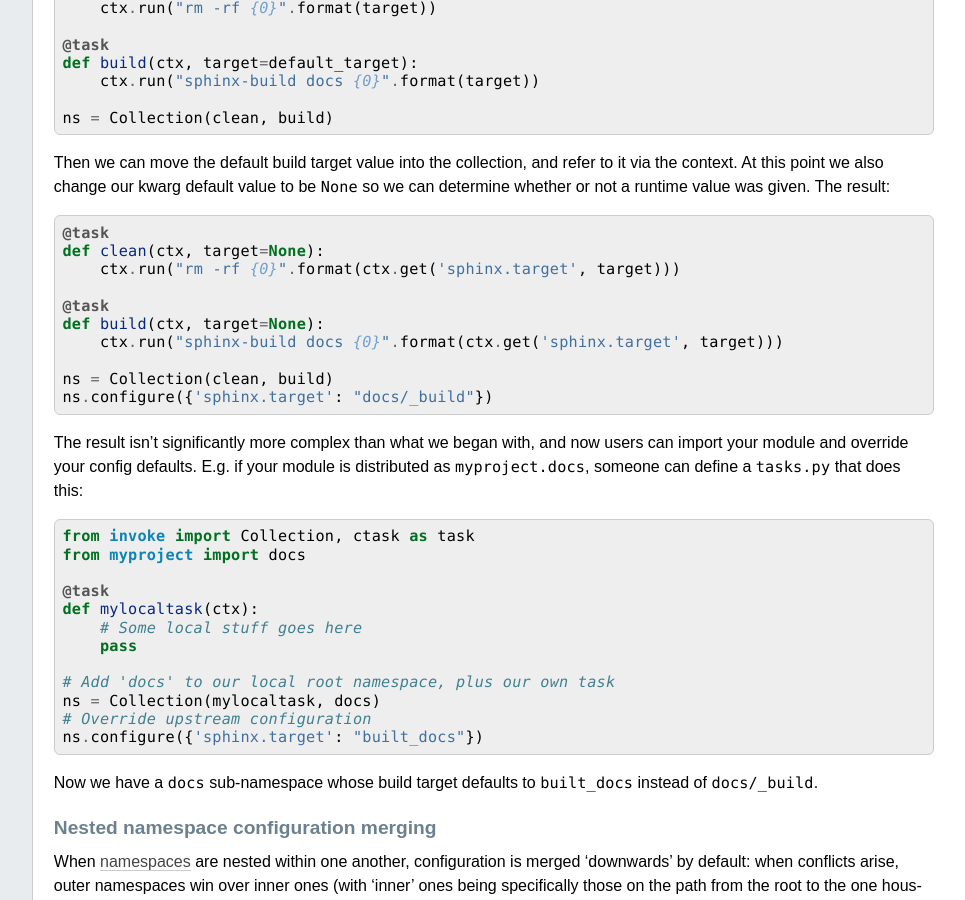
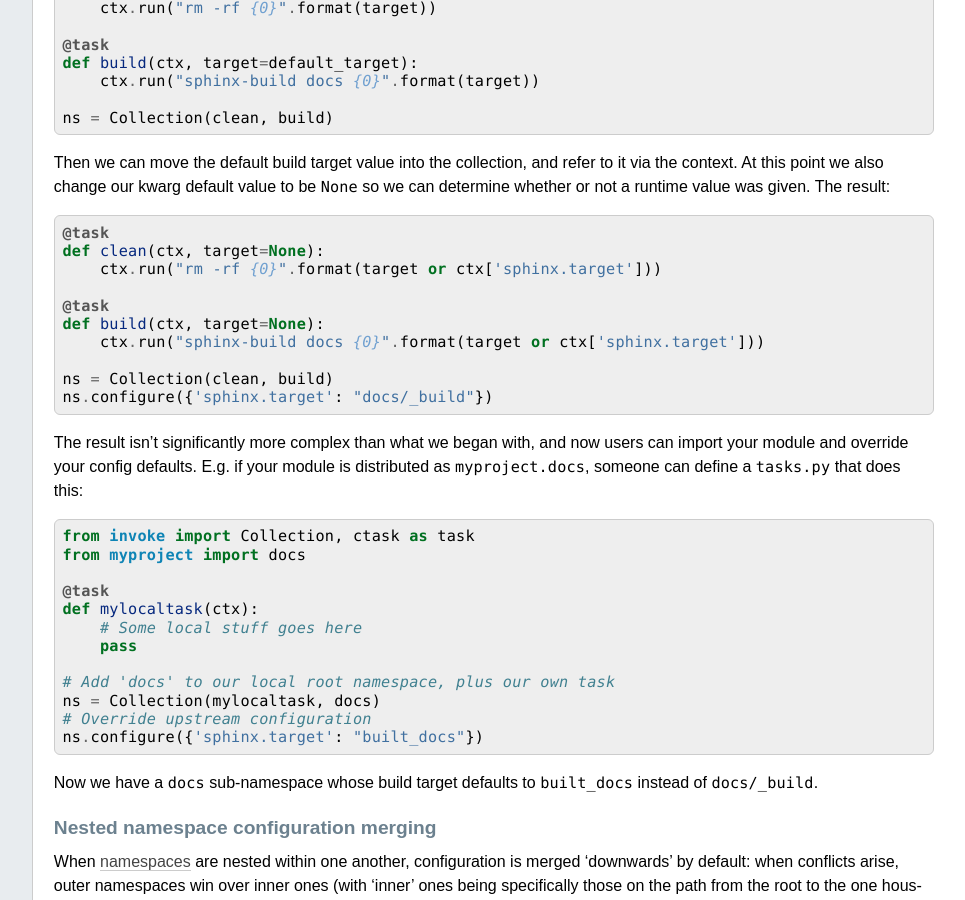
Before and after one commit to pyinvoke/invoke, a Sphinx documentation site: the page built from docs/concepts/context.rst, in a window 1280 px wide and 900 px high, scrolled down 2475 px. Shown: the whole window, without its empty margins (224-1189 px from the left). Built offline with Sphinx 7.4.7, drawn with Linux system fonts in a browser that asks for light colours.

Commit message:
Fix incorrect/misleading use of dict.get() in context concept docs.
Thanks to @matleh for the catch. Closes #134.

```diff
--- a/docs/concepts/context.rst
+++ b/docs/concepts/context.rst
@@ -149,11 +149,11 @@ result::
 
     @task
     def clean(ctx, target=None):
-        ctx.run("rm -rf {0}".format(ctx.get('sphinx.target', target)))
+        ctx.run("rm -rf {0}".format(target or ctx['sphinx.target']))
 
     @task
     def build(ctx, target=None):
-        ctx.run("sphinx-build docs {0}".format(ctx.get('sphinx.target', target)))
+        ctx.run("sphinx-build docs {0}".format(target or ctx['sphinx.target']))
 
     ns = Collection(clean, build)
     ns.configure({'sphinx.target': "docs/_build"})
```
